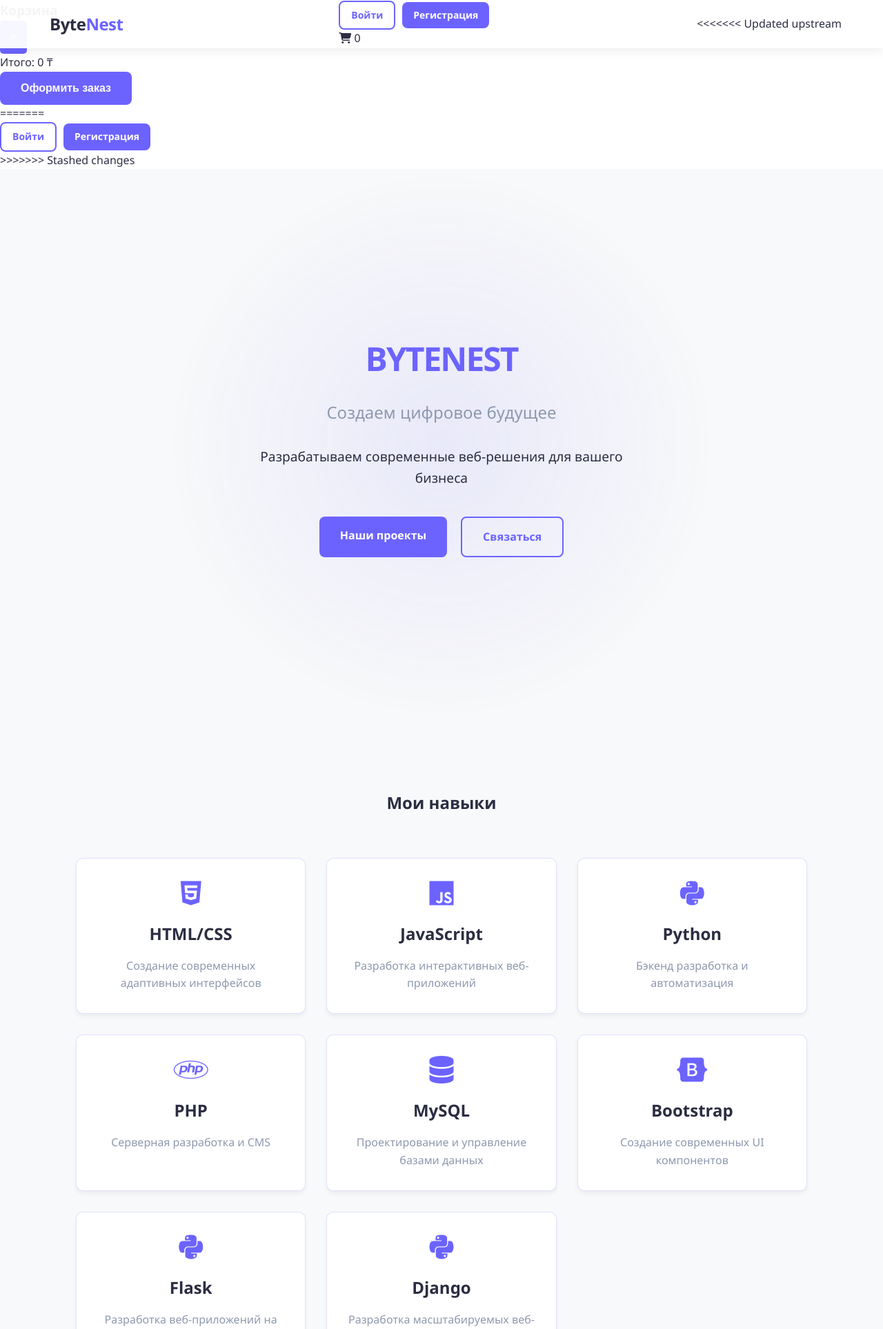
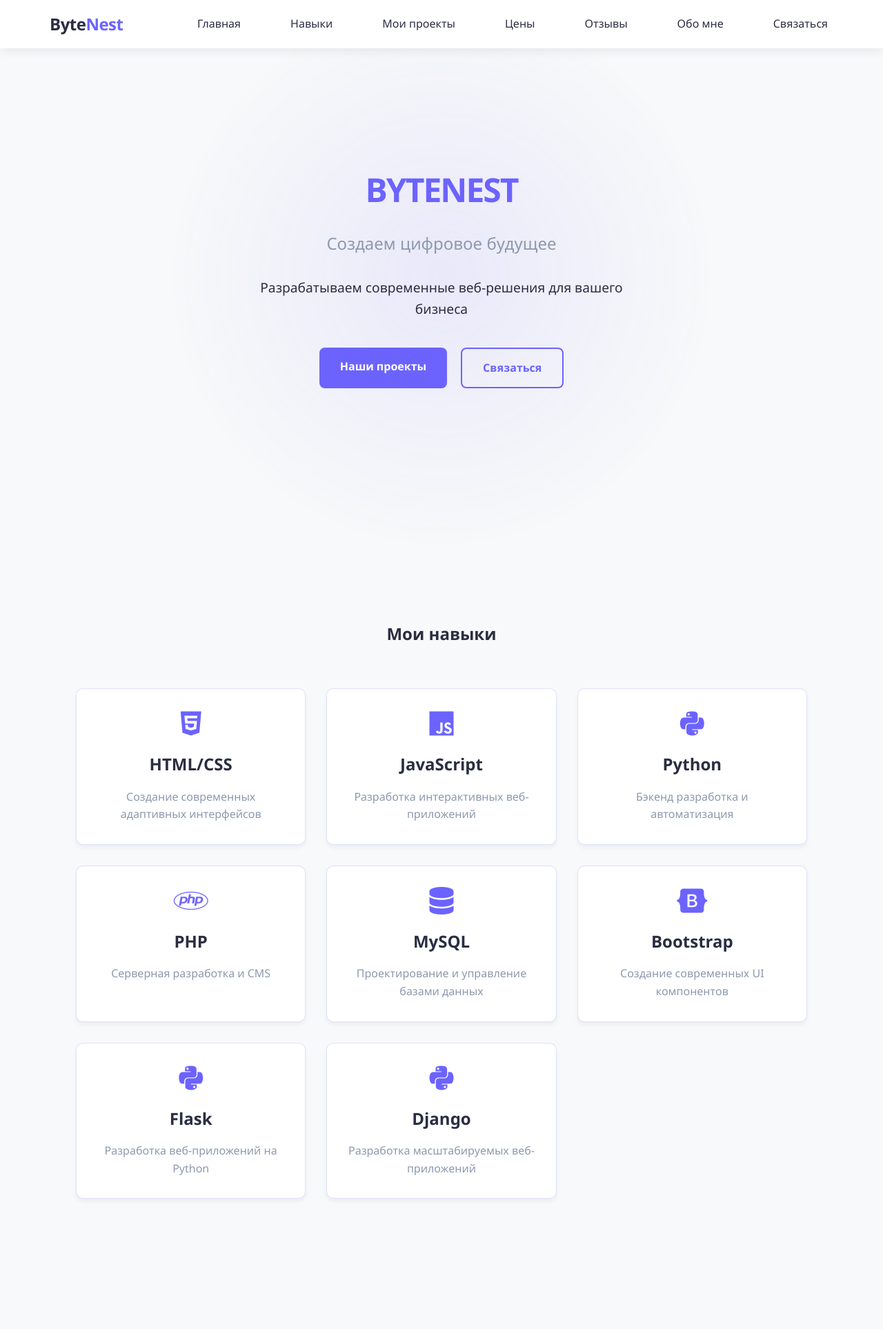
Before and after one commit to dosherakxxx/portfoliosite, a PHP site: page / in a window 1280 px wide. Shown: the top 1927 px of the page at 69% size. Run offline with PHP 8.4, Linux system fonts and the light colour scheme; some libraries are stand-ins or nearby versions.

Commit message:
clear a login and reg

```diff
--- a/index.html
+++ b/index.html
@@ -25,7 +25,7 @@
     <meta property="twitter:title" content="ByteNest - Профессиональная разработка современных веб-сайтов">
     <meta property="twitter:description" content="Создаем современные веб-сайты для бизнеса. Разработка landing page, интернет-магазинов, корпоративных сайтов.">
     <meta property="twitter:image" content="https://bytenest.kz/img/og-image.jpg">
-<!-- vfvf -->
+
     <!-- Schema.org markup -->
     <script type="application/ld+json">
     {
@@ -61,53 +61,7 @@
                 </a>
             </div>
             <nav class="main-nav">
-                <div class="nav-right">
-                    <div class="auth-buttons">
-                        <a href="login.php" class="btn btn-outline auth-btn">Войти</a>
-                        <a href="register.php" class="btn btn-primary auth-btn">Регистрация</a>
-                        <a href="dashboard.php" id="dashboardBtn" class="btn btn-primary auth-btn" style="display: none;">Личный кабинет</a>
-                    </div>
-                    <div class="cart-icon" id="cartIcon">
-                        <i class="fas fa-shopping-cart"></i>
-                        <span class="cart-count">0</span>
-                    </div>
-                    <button class="mobile-menu-toggle">
-                        <span></span><span></span><span></span>
-                    </button>
-                </div>
-            </nav>
-<<<<<<< Updated upstream
-        </div>
-    </header>
-
-    <!-- Add cart sidebar -->
-    <div class="cart-sidebar" id="cartSidebar">
-        <div class="cart-header">
-            <h3>Корзина</h3>
-            <button class="close-cart">&times;</button>
-        </div>
-        <div class="cart-items"></div>
-        <div class="cart-footer">
-            <div class="cart-total">
-                <span>Итого:</span>
-                <span class="total-price">0 ₸</span>
-            </div>
-            <button class="btn btn-primary checkout-btn" id="checkoutBtn">Оформить заказ</button>
-        </div>
-    </div>
-
-    <!-- Add mobile menu container -->
-    <div class="mobile-menu">
-        <div class="mobile-menu-header">
-            <div class="logo">
-                <span class="logo-text">Byte<span class="accent">Nest</span></span>
-            </div>
-            <button class="mobile-menu-close" aria-label="Закрыть меню">
-                <i class="fas fa-times"></i>
-            </button>
-        </div>
-        <nav class="mobile-nav">
-            <ul class="mobile-nav-links">
+                <ul class="nav-links">
                     <li><a href="#home">Главная</a></li>
                     <li><a href="#skills">Навыки</a></li>
                     <li><a href="#portfolio">Мои проекты</a></li>
@@ -115,39 +69,14 @@
                     <li><a href="#reviews">Отзывы</a></li>
                     <li><a href="#about">Обо мне</a></li>
                     <li><a href="#contac">Связаться</a></li>
-                <li>
-                    <button id="mobileThemeToggle" class="theme-toggle" aria-label="Переключить тему">
-                        <svg class="sun-icon" viewBox="0 0 24 24" fill="none" stroke-width="2">
-                            <circle cx="12" cy="12" r="5"></circle>
-                            <line x1="12" y1="1" x2="12" y2="3"></line>
-                            <line x1="12" y1="21" x2="12" y2="23"></line>
-                            <line x1="4.22" y1="4.22" x2="5.64" y2="5.64"></line>
-                            <line x1="18.36" y1="18.36" x2="19.78" y2="19.78"></line>
-                            <line x1="1" y1="12" x2="3" y2="12"></line>
-                            <line x1="21" y1="12" x2="23" y2="12"></line>
-                            <line x1="4.22" y1="19.78" x2="5.64" y2="18.36"></line>
-                            <line x1="18.36" y1="5.64" x2="19.78" y2="4.22"></line>
-                        </svg>
-                        <svg class="moon-icon" viewBox="0 0 24 24" fill="none" stroke-width="2">
-                            <path d="M21 12.79A9 9 0 1 1 11.21 3 7 7 0 0 0 21 12.79z"></path>
-                        </svg>
-                    </button>
-                </li>
                 </ul>
             </nav>
-    </div>
-=======
-            <div class="header-right">
-                <div class="auth-buttons">
-                    <a href="login.php" class="btn btn-outline auth-btn" id="loginBtn">Войти</a>
-                    <a href="register.php" class="btn btn-primary auth-btn" id="registerBtn">Регистрация</a>
-                    <a href="dashboard.php" class="btn btn-primary auth-btn" id="dashboardBtn" style="display: none;">Личный кабинет</a>
-                </div>
-            </div>
+            <button class="mobile-menu-toggle">
+                <span></span><span></span><span></span>
+            </button>
         </div>
     </header>
 
->>>>>>> Stashed changes
     <section id="home" class="hero">
         <div class="hero-content">
             <h1 class="glitch" data-text="ByteNest">ByteNest</h1>
@@ -549,39 +478,5 @@
             </div>
         </div>
     </footer>
-    <div class="modal" id="loginModal">
-        <div class="modal-content">
-            <span class="close-modal">&times;</span>
-            <h2>Вход</h2>
-            <form id="loginForm">
-                <div class="form-group">
-                    <input type="email" name="email" placeholder="Email" required>
-                </div>
-                <div class="form-group">
-                    <input type="password" name="password" placeholder="Пароль" required>
-                </div>
-                <button type="submit" class="btn btn-primary">Войти</button>
-            </form>
-        </div>
-    </div>
-
-    <div class="modal" id="registerModal">
-        <div class="modal-content">
-            <span class="close-modal">&times;</span>
-            <h2>Регистрация</h2>
-            <form id="registerForm">
-                <div class="form-group">
-                    <input type="text" name="username" placeholder="Имя пользователя" required>
-                </div>
-                <div class="form-group">
-                    <input type="email" name="email" placeholder="Email" required>
-                </div>
-                <div class="form-group">
-                    <input type="password" name="password" placeholder="Пароль" required>
-                </div>
-                <button type="submit" class="btn btn-primary">Зарегистрироваться</button>
-            </form>
-        </div>
-    </div>
 </body>
 </html>
--- a/style.css
+++ b/style.css
@@ -1557,18 +1557,6 @@ html {
     }
 }
 
-/* Auth buttons styling */
-.auth-buttons {
-    display: flex;
-    gap: 10px;
-    align-items: center;
-}
-
-.auth-btn {
-    padding: 8px 16px;
-    font-size: 14px;
-}
-
 /* Dashboard styles */
 .dashboard-container {
     max-width: 800px;
```
Lines whose indentation alone changed are shown as unchanged.
